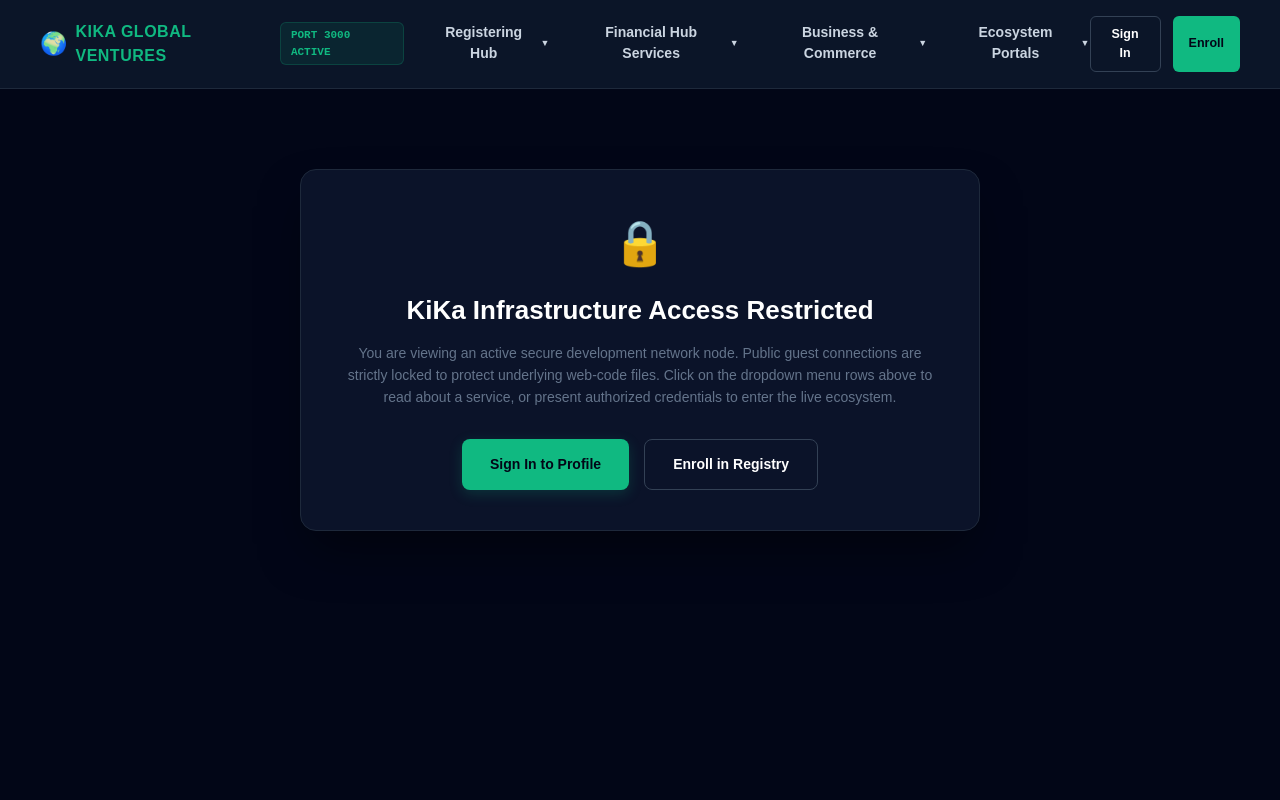
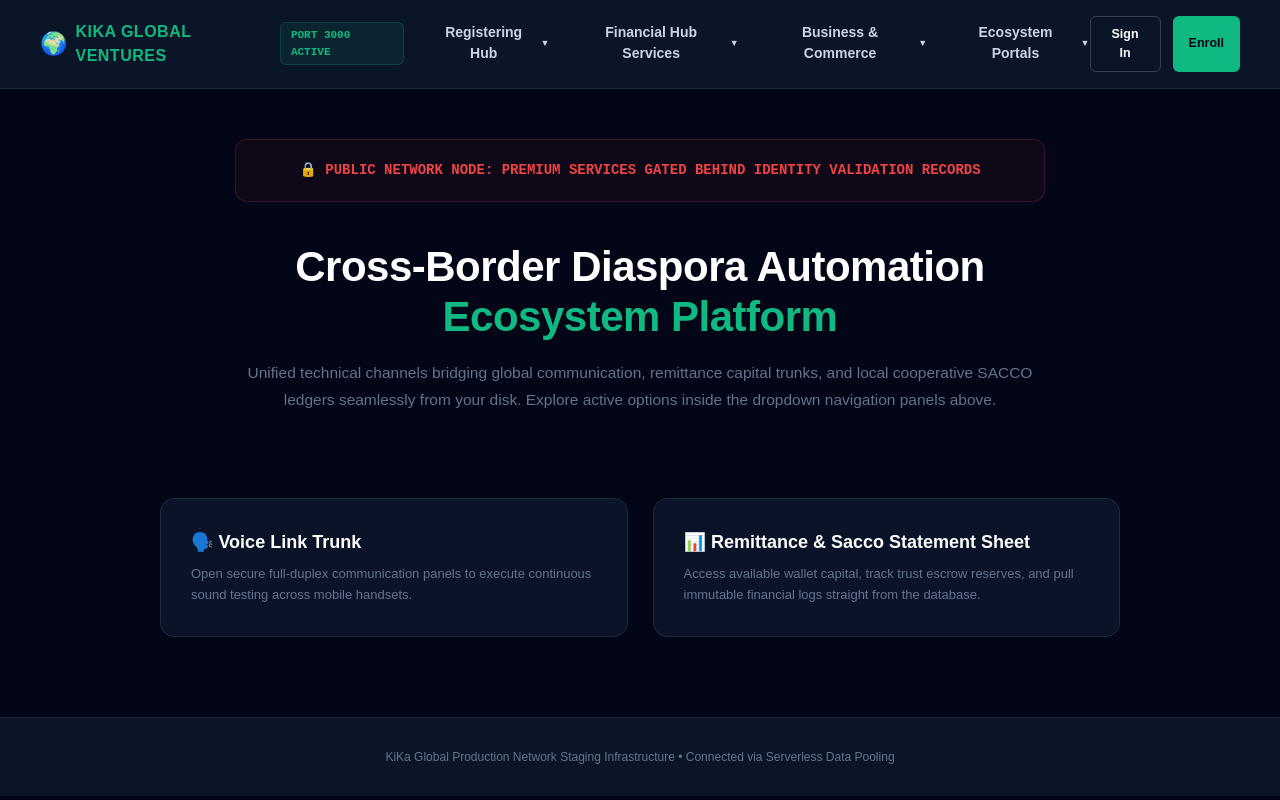
Before and after one commit to engitkasambula026-hub/KikaGloba2-, a Next.js app: page / in a window 1280 px wide. Built offline with nearby package versions, Linux system fonts and the light colour scheme.

Commit message:
production: optimize landing framework compilation streams and lock teaser actions down

```diff
--- a/app/page.tsx
+++ b/app/page.tsx
@@ -3,62 +3,39 @@
 import React, { useState, useEffect } from "react";
 import { useRouter } from "next/navigation";
 
-interface ServiceOption {
-  id: string;
-  name: string;
-  description: string;
-  targetPath: string;
-}
-
-interface DropdownCategory {
-  categoryName: string;
-  icon: string;
-  options: ServiceOption[];
-}
+interface ServiceOption { id: string; name: string; description: string; targetPath: string; }
+interface DropdownCategory { categoryName: string; options: ServiceOption[]; }
 
 export default function KikaEcosystemLandingFortress() {
   const router = useRouter();
-
-  // Interface interaction state handlers
   const [isAuthenticated, setIsAuthenticated] = useState<boolean>(false);
   const [activeDropdown, setActiveDropdown] = useState<string | null>(null);
   const [teaserService, setTeaserService] = useState<ServiceOption | null>(null);
   const [loadingSession, setLoadingSession] = useState<boolean>(true);
 
-  // 🛡️ DUAL-LAYER PROTACTIVE INTEGRITY SCANNER:
-  // Audits browser cookie cache buffers immediately to enforce site locks before rendering text elements
   useEffect(() => {
     const cookiesArray = document.cookie.split("; ");
     const hasActiveSession = cookiesArray.find(row => row.startsWith("kika_session_active="));
-
-    if (hasActiveSession && hasActiveSession.split("=")[1] === "true") {
-      setIsAuthenticated(true);
-    } else {
-      setIsAuthenticated(false);
-    }
+    setIsAuthenticated(!!hasActiveSession && hasActiveSession.split("=")[1] === "true");
     setLoadingSession(false);
   }, []);
 
-  // Closes any floating dropdown panels instantly if the user clicks the main dark canvas background
   useEffect(() => {
-    const handleGlobalCanvasClick = () => setActiveDropdown(null);
-    window.addEventListener("click", handleGlobalCanvasClick);
-    return () => window.removeEventListener("click", handleGlobalCanvasClick);
+    const handleClose = () => setActiveDropdown(null);
+    window.addEventListener("click", handleClose);
+    return () => window.removeEventListener("click", handleClose);
   }, []);
 
-  // 🟢 TRACEABLE 1-BY-1 DEFINITIVE SERVICES TEASER MATRIX DATA ROW
   const ecosystemMenu: DropdownCategory[] = [
     {
       categoryName: "Registering Hub",
-      icon: "📝",
       options: [
-        { id: "reg-member", name: "Diaspora Membership Enrollment", description: "Statutory profile configuration pipeline synchronizing your verified identity parameters directly inside the secure KiKa Global Registry node architecture hosted on Neon Serverless SQL databases.", targetPath: "/login" },
+        { id: "reg-member", name: "Diaspora Membership Enrollment", description: "Statutory profile configuration pipeline synchronizing your verified identity parameters directly inside the secure KiKa Global Registry node infrastructure hosted on Neon Serverless SQL databases.", targetPath: "/login" },
         { id: "reg-sacco", name: "Sacco Corporate Grouping", description: "Initialize multi-signatory collaborative membership grouping pools to authorize pooled savings accounts and joint cross-border investment channels.", targetPath: "/login" }
       ]
     },
     {
       categoryName: "Financial Hub Services",
-      icon: "📊",
       options: [
         { id: "fin-wallet", name: "Available Wallet Capital", description: "Real-time ledger statements mapped directly to cloud SQL rows. Complete visibility of liquid cross-border remittance balances with integrated clearinghouse validation loops.", targetPath: "/services/ledger" },
         { id: "fin-sacco", name: "Cooperative Sacco Shares", description: "Automated wealth accumulation frameworks for diaspora investment pools. Track share points valued natively at 10,000 UGX per unit allocation point.", targetPath: "/services/ledger" },
@@ -67,7 +44,6 @@ export default function KikaEcosystemLandingFortress() {
     },
     {
       categoryName: "Business & Commerce",
-      icon: "💼",
       options: [
         { id: "biz-trade", name: "Cross-Border Trade Matrix", description: "Direct B2B import/export clearinghouse routers enabling diaspora entrepreneurs to track physical freight manifests across regional customs checkpoints.", targetPath: "/login" },
         { id: "biz-sme", name: "Micro-SME Capital Funding", description: "Automated credit underwriting pipelines linking verified cooperative savings accounts straight to low-interest commercial trade financing pools.", targetPath: "/login" }
@@ -75,7 +51,6 @@ export default function KikaEcosystemLandingFortress() {
     },
     {
       categoryName: "Ecosystem Portals",
-      icon: "🌍",
       options: [
         { id: "port-voip", name: "Low-Tariff Full-Duplex VoIP Link", description: "Disrupting traditional telecom tariffs. High-velocity PCM sound wave streaming delivering ultra-cheap voice tunnels directly to KiKa diaspora membership networks.", targetPath: "/services/voip" },
         { id: "port-job", name: "Job Matchmaker Engine", description: "Aggregated international job vacancy search node seamlessly linking skilled diaspora professionals straight to cross-border institutional career lines.", targetPath: "/login" },
@@ -85,150 +60,92 @@ export default function KikaEcosystemLandingFortress() {
   ];
 
   const handleServiceScrutiny = (option: ServiceOption) => {
-    // 🛡️ SUB-PATH SECURITY GATE: Never prompt teaser popups for basic registration links
-    if (option.id === "reg-member" || option.id === "reg-sacco") {
-      router.push(option.targetPath);
-      return;
-    }
-
-    if (isAuthenticated) {
-      router.push(option.targetPath);
-    } else {
-      // For unauthenticated guests, instantly trigger the 1-by-1 detailed informational teaser window modal
-      setTeaserService(option);
-    }
-  };
-
-  const handleManualLogout = () => {
-    document.cookie = "kika_session_active=; path=/; max-age=0; SameSite=Lax; Secure";
-    setIsAuthenticated(false);
-    window.location.reload();
+    if (option.id === "reg-member" || option.id === "reg-sacco") { window.location.href = option.targetPath; return; }
+    if (isAuthenticated) { window.location.href = option.targetPath; } else { setTeaserService(option); }
   };
 
   if (loadingSession) {
     return (
       <div style={{ minHeight: "100vh", backgroundColor: "#020617", display: "flex", justifyContent: "center", alignItems: "center", color: "#10b981", fontFamily: "monospace", fontSize: "13px" }}>
-        🔒 EXECUTING SYSTEM POLICY COOKIE SCAN LOOPS...
+        🔒 VERIFYING SYSTEM AUTHORIZATION PRIVILEGES...
       </div>
     );
   }
+
   return (
     <div style={{ minHeight: "100vh", backgroundColor: "#020617", color: "#f8fafc", fontFamily: "sans-serif", position: "relative" }}>
-
-      {/* ENTERPRISE INTERACTIVE TOP NAVIGATION BAR */}
       <nav style={{ backgroundColor: "#0b1528", borderBottom: "1px solid #1e293b", padding: "16px 40px", display: "flex", justifyContent: "space-between", alignItems: "center", position: "sticky", top: 0, zIndex: 40 }}>
-        <div style={{ display: "flex", alignItems: "center", gap: "8px", cursor: "pointer" }} onClick={() => router.push("/")}>
+        <div style={{ display: "flex", alignItems: "center", gap: "8px", cursor: "pointer" }} onClick={() => window.location.href = "/"}>
           <span style={{ fontSize: "22px" }}>🌍</span>
           <span style={{ fontSize: "16px", fontWeight: "900", color: "#10b981", letterSpacing: "0.5px" }}>KIKA GLOBAL VENTURES</span>
         </div>
-
-        {/* AUTOMATED DROPDOWNS BAR */}
         <div style={{ display: "flex", gap: "28px" }} onClick={(e) => e.stopPropagation()}>
-          <div style={{ background: "rgba(16, 185, 129, 0.1)", border: "1px solid rgba(16, 185, 129, 0.2)", borderRadius: "6px", padding: "4px 10px", color: "#10b981", fontSize: "11px", fontWeight: "bold", fontFamily: "monospace" }}>
-            PORT 3000 ACTIVE
-          </div>
-
+          <div style={{ background: "rgba(16, 185, 129, 0.1)", border: "1px solid rgba(16, 185, 129, 0.2)", borderRadius: "6px", padding: "4px 10px", color: "#10b981", fontSize: "11px", fontWeight: "bold", fontFamily: "monospace" }}>PORT 3000 ACTIVE</div>
           {ecosystemMenu.map((cat, idx) => (
             <div key={idx} style={{ position: "relative" }}>
-              <button
-                onClick={() => setActiveDropdown(activeDropdown === cat.categoryName ? null : cat.categoryName)}
-                style={{ background: "transparent", border: "none", color: activeDropdown === cat.categoryName ? "#10b981" : "#cbd5e1", fontSize: "14px", fontWeight: "bold", cursor: "pointer", display: "flex", alignItems: "center", gap: "5px", outline: "none" }}
-              >
-                {cat.categoryName}
-                <span style={{ fontSize: "9px", display: "inline-block", transform: activeDropdown === cat.categoryName ? "rotate(180deg)" : "rotate(0deg)", transition: "0.15s" }}>▼</span>
+              <button onClick={() => setActiveDropdown(activeDropdown === cat.categoryName ? null : cat.categoryName)} style={{ background: "transparent", border: "none", color: activeDropdown === cat.categoryName ? "#10b981" : "#cbd5e1", fontSize: "14px", fontWeight: "bold", cursor: "pointer", display: "flex", alignItems: "center", gap: "5px", outline: "none" }}>
+                {cat.categoryName} <span style={{ fontSize: "9px" }}>▼</span>
               </button>
-
               {activeDropdown === cat.categoryName && (
                 <div style={{ position: "absolute", top: "calc(100% + 12px)", right: 0, backgroundColor: "#0f172a", border: "1px solid #1e293b", borderRadius: "10px", minWidth: "280px", boxShadow: "0 20px 25px -5px rgba(0,0,0,0.5)", padding: "8px 0", zIndex: 50 }}>
                   {cat.options.map((opt, oIdx) => (
-                    <button
-                      key={oIdx}
-                      onClick={() => { handleServiceScrutiny(opt); setActiveDropdown(null); }}
-                      style={{ width: "100%", textAlign: "left", padding: "12px 20px", background: "transparent", border: "none", color: "#94a3b8", fontSize: "13px", cursor: "pointer", display: "block", outline: "none" }}
-                      onMouseEnter={(e) => { e.currentTarget.style.backgroundColor = "#1e293b"; e.currentTarget.style.color = "#ffffff"; }}
-                      onMouseLeave={(e) => { e.currentTarget.style.backgroundColor = "transparent"; e.currentTarget.style.color = "#94a3b8"; }}
-                    >
-                      {opt.name}
-                    </button>
+                    <button key={oIdx} onClick={() => { handleServiceScrutiny(opt); setActiveDropdown(null); }} style={{ width: "100%", textAlign: "left", padding: "12px 20px", background: "transparent", border: "none", color: "#94a3b8", fontSize: "13px", cursor: "pointer", display: "block", outline: "none" }} onMouseEnter={(e) => { e.currentTarget.style.backgroundColor = "#1e293b"; e.currentTarget.style.color = "#ffffff"; }} onMouseLeave={(e) => { e.currentTarget.style.backgroundColor = "transparent"; e.currentTarget.style.color = "#94a3b8"; }}>{opt.name}</button>
                   ))}
                 </div>
               )}
             </div>
           ))}
         </div>
-
         <div style={{ display: "flex", gap: "12px" }}>
           {isAuthenticated ? (
-            <button onClick={handleManualLogout} style={{ background: "transparent", border: "1px solid #ef4444", color: "#ef4444", padding: "8px 16px", borderRadius: "6px", fontSize: "12.5px", fontWeight: "bold", cursor: "pointer" }}>Disconnect Node</button>
+            <button onClick={() => { document.cookie = "kika_session_active=; path=/; max-age=0; SameSite=Lax; Secure"; window.location.reload(); }} style={{ background: "transparent", border: "1px solid #ef4444", color: "#ef4444", padding: "8px 16px", borderRadius: "6px", fontSize: "12.5px", fontWeight: "bold", cursor: "pointer" }}>Disconnect Node</button>
           ) : (
             <>
-              <button onClick={() => router.push("/login")} style={{ background: "transparent", border: "1px solid #334155", color: "#ffffff", padding: "8px 16px", borderRadius: "6px", fontSize: "12.5px", fontWeight: "bold", cursor: "pointer" }}>Sign In</button>
-              <button onClick={() => router.push("/login")} style={{ background: "#10b981", border: "none", color: "#020617", padding: "8px 16px", borderRadius: "6px", fontSize: "12.5px", fontWeight: "bold", cursor: "pointer" }}>Enroll</button>
+              <button onClick={() => window.location.href = "/login"} style={{ background: "transparent", border: "1px solid #334155", color: "#ffffff", padding: "8px 16px", borderRadius: "6px", fontSize: "12.5px", fontWeight: "bold", cursor: "pointer" }}>Sign In</button>
+              <button onClick={() => window.location.href = "/login"} style={{ background: "#10b981", border: "none", color: "#020617", padding: "8px 16px", borderRadius: "6px", fontSize: "12.5px", fontWeight: "bold", cursor: "pointer" }}>Enroll</button>
             </>
           )}
         </div>
       </nav>
+      <section style={{ maxWidth: "850px", margin: "0 auto", padding: "50px 20px 20px 20px", textAlign: "center" }}>
+        {isAuthenticated ? (
+          <div style={{ background: "rgba(16, 185, 129, 0.05)", border: "1px solid rgba(16, 185, 129, 0.2)", padding: "20px", borderRadius: "12px", color: "#10b981", fontWeight: "bold", fontSize: "14px", fontFamily: "monospace" }}>🛡️ AUTHORIZED COCKPIT HUB ACTIVE • WELCOME BACK, MASTER ADMIN NODE</div>
+        ) : (
+          <div style={{ background: "rgba(239, 68, 68, 0.05)", border: "1px solid rgba(239, 68, 68, 0.2)", padding: "20px", borderRadius: "12px", color: "#ef4444", fontWeight: "bold", fontSize: "14px", fontFamily: "monospace" }}>🔒 PUBLIC NETWORK NODE: PREMIUM SERVICES GATED BEHIND IDENTITY VALIDATION RECORDS</div>
+        )}
+      </section>
 
-      {/* 🛡️ CONDITION BLOCK LAYER: If unauthorized, freeze main layouts and display corporate fortress wall */}
-      {!isAuthenticated ? (
-        <div style={{ maxWidth: "680px", width: "100%", margin: "80px auto", padding: "40px", backgroundColor: "#0b1329", border: "1px solid #1e293b", borderRadius: "16px", textAlign: "center", boxSizing: "border-box", boxShadow: "0 25px 50px -12px rgba(0,0,0,0.5)" }}>
-          <div style={{ fontSize: "44px", marginBottom: "15px" }}>🔒</div>
-          <h2 style={{ fontSize: "26px", color: "#ffffff", margin: "0 0 12px 0", fontWeight: "bold" }}>KiKa Infrastructure Access Restricted</h2>
-          <p style={{ color: "#64748b", fontSize: "14px", lineHeight: "1.6", margin: "0 0 30px 0" }}>
-            You are viewing an active secure development network node. Public guest connections are strictly locked to protect underlying web-code files. Click on the dropdown menu rows above to read about a service, or present authorized credentials to enter the live ecosystem.
-          </p>
-          <div style={{ display: "flex", gap: "15px", justifyContent: "center" }}>
-            <button onClick={() => router.push("/login")} style={{ padding: "14px 28px", backgroundColor: "#10b981", color: "#020617", border: "none", borderRadius: "8px", fontWeight: "bold", fontSize: "14px", cursor: "pointer", boxShadow: "0 4px 14px rgba(16, 185, 129, 0.2)" }}>Sign In to Profile</button>
-            <button onClick={() => router.push("/login")} style={{ padding: "14px 28px", backgroundColor: "transparent", color: "#ffffff", border: "1px solid #334155", borderRadius: "8px", fontWeight: "bold", fontSize: "14px", cursor: "pointer" }}>Enroll in Registry</button>
-          </div>
+      <header style={{ maxWidth: "850px", margin: "0 auto", padding: "20px 20px 50px 20px", textAlign: "center" }}>
+        <h1 style={{ fontSize: "42px", fontWeight: "900", color: "#ffffff", margin: "0 0 18px 0", lineHeight: "1.2", letterSpacing: "-0.5px" }}>Cross-Border Diaspora Automation <br /><span style={{ color: "#10b981" }}>Ecosystem Platform</span></h1>
+        <p style={{ fontSize: "15.5px", color: "#64748b", lineHeight: "1.7", margin: "0 0 35px 0" }}>Unified technical channels bridging global communication, remittance capital trunks, and local cooperative SACCO ledgers seamlessly from your disk. Explore active options inside the dropdown navigation panels above.</p>
+      </header>
+
+      <main style={{ maxWidth: "1000px", margin: "0 auto", padding: "0 20px 80px 20px", display: "grid", gridTemplateColumns: "repeat(auto-fit, minmax(400px, 1fr))", gap: "25px" }}>
+        <div onClick={() => handleServiceScrutiny({ id: "port-voip", name: "🎙️ Low-Tariff Full-Duplex VoIP Link", description: "Disrupting traditional telecom tariffs. High-velocity PCM sound wave streaming delivering ultra-cheap voice tunnels directly to KiKa diaspora membership networks.", targetPath: "/services/voip" })} style={{ backgroundColor: "#0b1329", padding: "30px", borderRadius: "14px", border: "1px solid #1e293b", cursor: "pointer" }}>
+          <h3 style={{ color: "#ffffff", margin: "0 0 8px 0", fontSize: "18px", fontWeight: "bold" }}>🗣️ Voice Link Trunk</h3>
+          <p style={{ color: "#64748b", margin: 0, fontSize: "13px", lineHeight: "1.6" }}>Open secure full-duplex communication panels to execute continuous sound testing across mobile handsets.</p>
         </div>
-      ) : (
-        /* If authorized, unlock full structural dashboard features seamlessly */
-        <header style={{ maxWidth: "850px", margin: "0 auto", padding: "110px 20px 50px 20px", textAlign: "center" }}>
-          <h1 style={{ fontSize: "42px", fontWeight: "900", color: "#ffffff", margin: "0 0 18px 0", lineHeight: "1.2", letterSpacing: "-0.5px" }}>
-            Cross-Border Diaspora Automation <br />
-            <span style={{ color: "#3b82f6" }}>Authorized Cockpit Hub</span>
-          </h1>
-          <p style={{ fontSize: "15.5px", color: "#64748b", lineHeight: "1.7", margin: "0 0 35px 0" }}>
-            Welcome back, Master Admin Node. Your network security cookie tokens are fully verified green against Neon SQL database columns. Tap on any dropdown menu option above to jump straight inside your interactive services.
-          </p>
-        </header>
-      )}
+        <div onClick={() => handleServiceScrutiny({ id: "fin-wallet", name: "Available Wallet Capital", description: "Real-time ledger statements mapped directly to cloud SQL rows. Complete visibility of liquid cross-border remittance balances with integrated clearinghouse validation loops.", targetPath: "/services/ledger" })} style={{ backgroundColor: "#0b1329", padding: "30px", borderRadius: "14px", border: "1px solid #1e293b", cursor: "pointer" }}>
+          <h3 style={{ color: "#ffffff", margin: "0 0 8px 0", fontSize: "18px", fontWeight: "bold" }}>📊 Remittance & Sacco Statement Sheet</h3>
+          <p style={{ color: "#64748b", margin: 0, fontSize: "13px", lineHeight: "1.6" }}>Access available wallet capital, track trust escrow reserves, and pull immutable financial logs straight from the database.</p>
+        </div>
+      </main>
 
-      {/* 🛡️ 1-BY-1 GATED TEASER WINDOW POPUP COMPONENT (WIDED BUTTON TO DB FORM) */}
       {teaserService && (
         <div style={{ position: "fixed", top: 0, left: 0, width: "100vw", height: "100vh", backgroundColor: "rgba(2, 6, 23, 0.85)", display: "flex", justifyContent: "center", alignItems: "center", zIndex: 9999, backdropFilter: "blur(5px)" }}>
-          <div style={{ backgroundColor: "#0f172a", border: "1px solid #1e293b", borderRadius: "16px", padding: "35px", maxWidth: "480px", width: "90%", boxSizing: "border-box", textAlign: "center", boxShadow: "0 25px 50px -12px rgba(0,0,0,0.5)" }}>
-
+          <div style={{ backgroundColor: "#0f172a", border: "1px solid #1e293b", borderRadius: "16px", padding: "35px", maxWidth: "460px", width: "90%", boxSizing: "border-box", textAlign: "center" }}>
             <div style={{ fontSize: "32px", marginBottom: "12px" }}>🔒</div>
-            <h3 style={{ color: "#ffffff", fontSize: "18px", margin: "0 0 12px 0", fontWeight: "bold" }}>{teaserService.name}</h3>
-
-            <p style={{ color: "#94a3b8", fontSize: "13.5px", lineHeight: "1.6", margin: "0 0 25px 0" }}>
-              {teaserService.description}
-              <br /><br />
-              <strong style={{ color: "#cbd5e1" }}>If you wish to access this core service, you must first create an authenticated account inside the permanent database register.</strong>
-            </p>
-
+            <h3 style={{ color: "#ffffff", fontSize: "18px", margin: "0 0 10px 0", fontWeight: "bold" }}>{teaserService.name}</h3>
+            <p style={{ color: "#94a3b8", fontSize: "13.5px", lineHeight: "1.6", margin: "0 0 25px 0" }}>{teaserService.description}<br /><br /><strong style={{ color: "#cbd5e1" }}>If you wish to access this core service, you must first create an authenticated account inside the permanent database register.</strong></p>
             <div style={{ display: "flex", flexDirection: "column", gap: "10px" }}>
-              {/* 🟢 REDIRECTION ENGINE: Forces unauthenticated guest browsers straight into your login/register form loop */}
-              <button
-                onClick={() => { setTeaserService(null); router.push("/login"); }}
-                style={{ width: "100%", padding: "14px", backgroundColor: "#3b82f6", color: "#ffffff", border: "none", borderRadius: "8px", fontSize: "14px", fontWeight: "bold", cursor: "pointer", boxShadow: "0 4px 14px rgba(59, 130, 246, 0.3)" }}
-              >
-                ➡️ Go to Registration & Login Form
-              </button>
-              <button
-                onClick={() => setTeaserService(null)}
-                style={{ width: "100%", padding: "12px", backgroundColor: "transparent", color: "#64748b", border: "none", fontSize: "13px", fontWeight: "bold", cursor: "pointer" }}
-              >
-                Dismiss Teaser Window
-              </button>
+              <button onClick={() => window.location.href = "/login"} style={{ width: "100%", padding: "14px", backgroundColor: "#10b981", color: "#020617", border: "none", borderRadius: "8px", fontSize: "14px", fontWeight: "bold", cursor: "pointer" }}>➡️ Enroll or Sign In via Registry Form</button>
+              <button onClick={() => setTeaserService(null)} style={{ width: "100%", padding: "12px", backgroundColor: "transparent", color: "#64748b", border: "none", fontSize: "13px", fontWeight: "bold", cursor: "pointer" }}>Dismiss Teaser Window</button>
             </div>
-
           </div>
         </div>
       )}
 
+      <footer style={{ backgroundColor: "#0b1528", textAlign: "center", padding: "30px 20px", color: "#64748b", fontSize: "12px", borderTop: "1px solid #1e293b" }}>KiKa Global Production Network Staging Infrastructure • Connected via Serverless Data Pooling</footer>
     </div>
   );
 }
```
